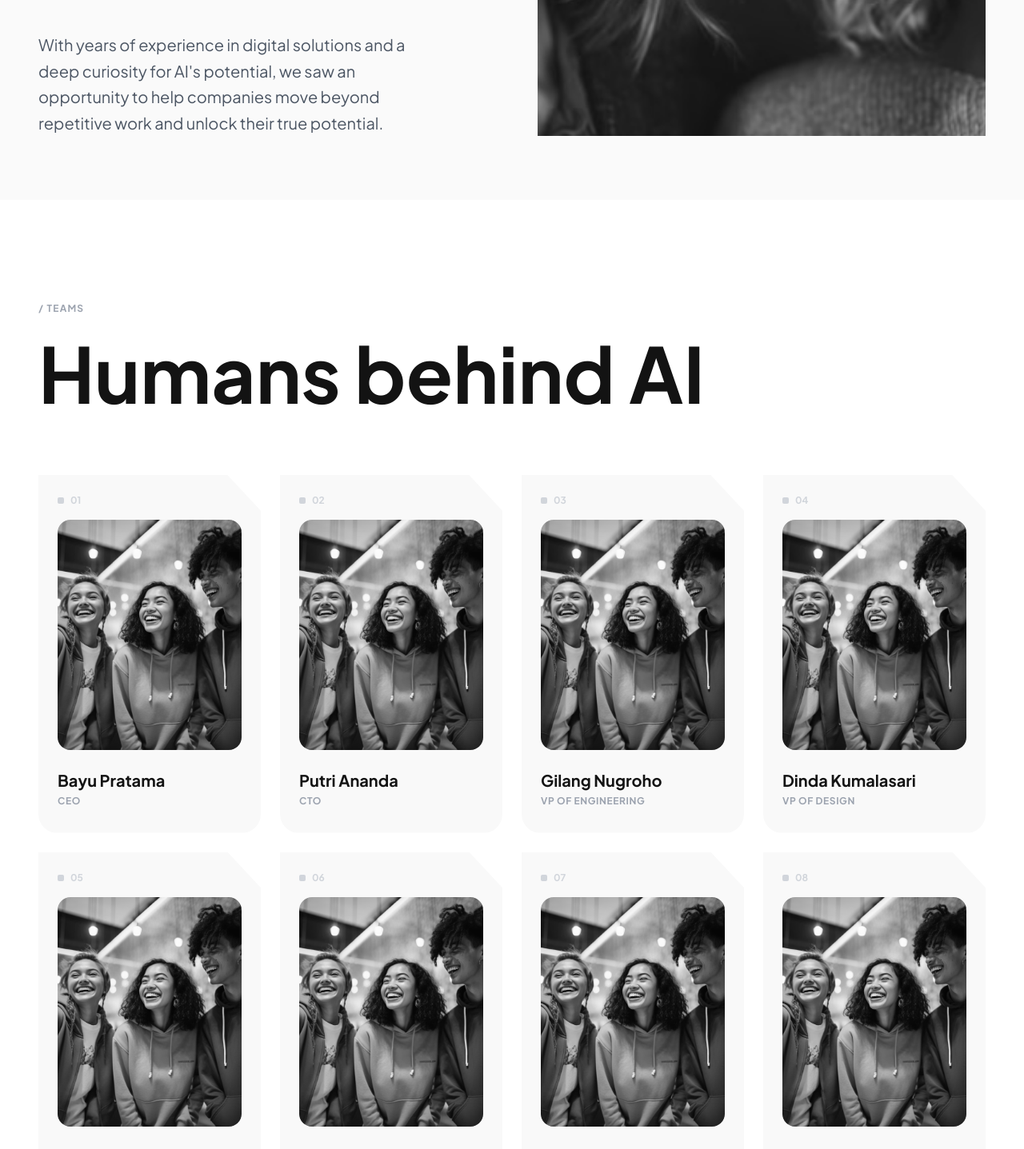
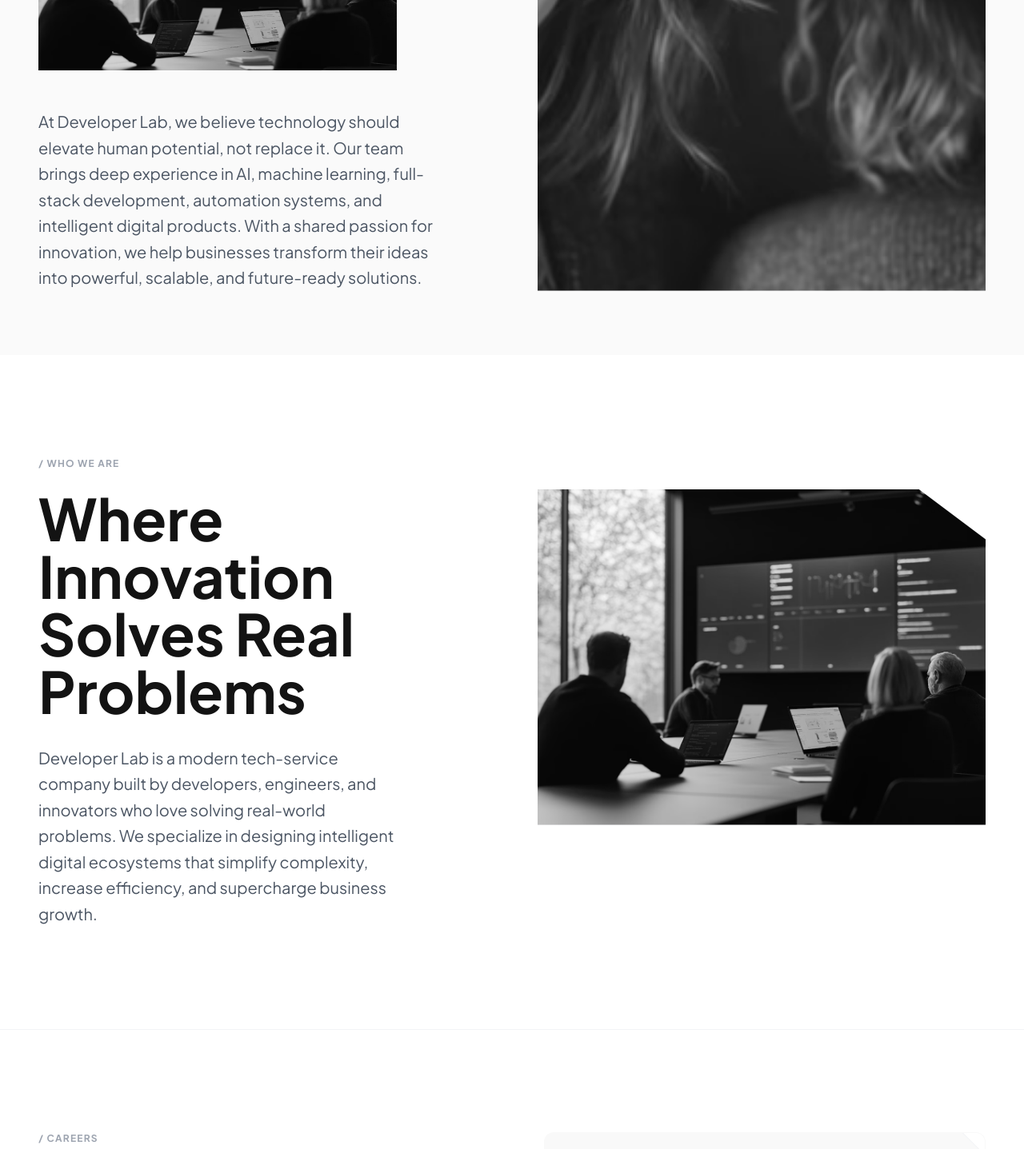
Before and after one commit to shadow-army1122/Developer_Lab, a React (Vite) app: page /about in a window 1280 px wide. Shown: the part 820-2257 px from the top of the page at 80% size. Built offline with nearby package versions, Linux system fonts and the light colour scheme.

Commit message:
your message

```diff
--- a/src/Pages/About.jsx
+++ b/src/Pages/About.jsx
@@ -17,16 +17,7 @@ import team8 from '../assets/img/team/8.jpg';
 import heroImage from '../assets/img/about/hero.jpg';
 import storyImage from '../assets/img/about/story.jpg';
 
-const team = [
-  { name: "Bayu Pratama", role: "CEO", img: team1 },
-  { name: "Putri Ananda", role: "CTO", img: team2 },
-  { name: "Gilang Nugroho", role: "VP OF ENGINEERING", img: team3 },
-  { name: "Dinda Kumalasari", role: "VP OF DESIGN", img: team4 },
-  { name: "Kartika Sari", role: "SENIOR DESIGNER", img: team5 },
-  { name: "Ardhito Prayogo", role: "SENIOR ENGINEER", img: team6 },
-  { name: "Paramitha", role: "SOCIAL MEDIA SPECIALIST", img: team7 },
-  { name: "Samsul Eka", role: "PARTNERSHIPS MANAGER", img: team8 },
-];
+
 
 const About = () => {
   return (
@@ -52,7 +43,7 @@ const About = () => {
               <div>
                 <ScrollReveal mode="fade-up">
                   <h1 className="text-6xl md:text-8xl font-black text-[#131313] leading-[0.9] mb-8 tracking-tight">
-                    The humans<br />behind Sadewa
+                    The Humans<br />behind Developer Lab
                   </h1>
                 </ScrollReveal>
               </div>
@@ -72,8 +63,9 @@ const About = () => {
 
               <ScrollReveal mode="fade-up" delay={0.2}>
                 <p className="text-xl text-gray-600 max-w-lg leading-relaxed">
-                  With years of experience in digital solutions and a deep curiosity for AI's potential,
-                  we saw an opportunity to help companies move beyond repetitive work and unlock their true potential.
+                 At   Developer Lab, we believe technology should elevate human potential, not replace it.
+                 Our team brings deep experience in AI, machine learning, full-stack development, automation systems, and intelligent digital products.
+                 With a shared passion for innovation, we help businesses transform their ideas into powerful, scalable, and future-ready solutions.
                 </p>
               </ScrollReveal>
             </div>
@@ -97,48 +89,51 @@ const About = () => {
           </div>
         </div>
       </section>
-
-      {/* TEAM GRID (Humans behind AI) */}
+      {/* WHO WE ARE SECTION */}
 <section className="py-32 bg-white">
   <div className="container mx-auto px-6 md:px-12">
-          <div className="mb-20">
+
+    <ScrollReveal mode="slide-right">
+      <span className="text-gray-400 font-bold tracking-widest uppercase text-xs block mb-6">
+        / WHO WE ARE
+      </span>
+    </ScrollReveal>
+
+    <div className="grid lg:grid-cols-2 gap-16 items-center">
+
+      {/* LEFT — TEXT AREA */}
       <ScrollReveal mode="fade-up">
-                <span className="text-gray-400 font-bold tracking-widest uppercase text-xs block mb-6">
-                  / TEAMS
-                </span>
-                <h2 className="text-6xl md:text-8xl font-black text-[#131313]">
-                  Humans behind AI
+        <div>
+          <h2 className="text-6xl md:text-7xl font-black text-[#131313] leading-[0.9] mb-8">
+            Where Innovation <br />Solves Real Problems
           </h2>
+
+          <p className="text-xl text-gray-600 max-w-md leading-relaxed">
+           Developer Lab is a modern tech-service company built by developers, engineers, and innovators who love solving real-world problems.
+           We specialize in designing intelligent digital ecosystems that simplify complexity, increase efficiency, and supercharge business growth.
+          </p>
+        </div>
       </ScrollReveal>
-          </div>
 
-          <div className="grid grid-cols-1 sm:grid-cols-2 md:grid-cols-4 gap-6">
-            {team.map((member, i) => (
-              <ScrollReveal key={i} mode="fade-up" delay={i * 0.1} className="group">
+      {/* RIGHT — IMAGE WITH CUT CORNER */}
+      <PixelRezReveal className="w-full h-full">
         <div
-                  className="relative bg-[#F9F9F9] p-6 pb-8 hover:shadow-lg transition-all duration-300 overflow-hidden"
-                  style={{ clipPath: "polygon(0 0, 85% 0, 100% 10%, 100% 100%, 0 100%)", borderRadius: "0 1.5rem 1.5rem 1.5rem" }}
+          className="relative w-full aspect-[4/3] overflow-hidden bg-gray-200"
+          style={{ clipPath: "polygon(0 0, 85% 0, 100% 15%, 100% 100%, 0 100%)" }}
         >
-                  <span className="absolute top-6 left-6 text-xs font-bold text-gray-300 flex items-center gap-2">
-                     <div className="w-2 h-2 bg-gray-300 rounded-sm" /> 0{i + 1}
-                  </span>
-
-                  <div className="mt-8 mb-6 overflow-hidden rounded-2xl aspect-[4/5]">
           <img
-                      src={member.img}
-                      alt={member.name}
-                      className="w-full h-full object-cover grayscale group-hover:grayscale-0 transition-all duration-500 scale-100 group-hover:scale-105"
+            src={storyImage}
+            alt="Who We Are"
+            className="w-full h-full object-cover grayscale hover:grayscale-0 transition-all duration-700"
           />
         </div>
+      </PixelRezReveal>
 
-                  <h3 className="text-xl font-bold text-[#131313] mb-1">{member.name}</h3>
-                  <p className="text-xs font-bold text-gray-400 uppercase tracking-wider">{member.role}</p>
-                </div>
-              </ScrollReveal>
-            ))}
     </div>
   </div>
 </section>
+
+
 
       {/* CAREERS (Join our team) */}
       <section className="py-32 bg-white border-t border-gray-100">
@@ -170,12 +165,12 @@ const About = () => {
             {/* Right List */}
             <div className="grid grid-cols-1 gap-4">
               {[
-                { title: "Project Manager", location: "ON-SITE (GERMANY)", salary: "$250k - $350k" },
-                { title: "Content Marketing Specialist", location: "REMOTE (CANADA)", salary: "$150k - $250k" },
-                { title: "Human Resources", location: "ON-SITE (SINGAPORE)", salary: "$120k - $180k" },
-                { title: "Software Engineer", location: "REMOTE", salary: "$200k - $300k" },
-                { title: "Head of Design", location: "ON-SITE (INDONESIA)", salary: "$250k - $350k" },
-                { title: "AI Automation Specialist", location: "REMOTE", salary: "$250k - $350k" },
+                { title: "Project Manager" },
+                { title: "Content Marketing Specialist" },
+                { title: "Human Resources" },
+                { title: "Software Engineer" },
+                { title: "Head of Design" },
+                { title: "AI Automation Specialist"},
               ].map((job, i) => (
                 <ScrollReveal key={i} mode="slide-right" delay={i * 0.1}>
                   <div className="bg-[#F9F9F9] rounded-xl p-8 hover:bg-white hover:shadow-md transition-all cursor-pointer group border border-transparent hover:border-gray-200 relative overflow-hidden">
@@ -185,9 +180,7 @@ const About = () => {
                     <div className="flex justify-between items-center relative z-10">
                       <div>
                         <h3 className="text-2xl font-bold text-[#131313] mb-2 group-hover:text-[#98fe00] transition-colors">{job.title}</h3>
-                        <p className="text-gray-500 text-xs font-bold tracking-wider uppercase">
-                          {job.location} <span className="text-gray-300 mx-2">/</span> CONTRACT <span className="text-gray-300 mx-2">/</span> {job.salary}
-                        </p>
+
                       </div>
                       <div className="w-12 h-12 bg-gray-200 rounded-lg flex items-center justify-center group-hover:bg-[#131313] group-hover:text-white transition-colors">
                          <ArrowUpRight size={24} />
--- a/src/components/Comparison.jsx
+++ b/src/components/Comparison.jsx
@@ -59,8 +59,8 @@ const Comparison = () => {
                 <div className="absolute top-[-20%] right-[-20%] w-[500px] h-[500px] bg-[#D5312F] rounded-full blur-[120px] pointer-events-none opacity-10" />
 
                 <div className="flex items-center gap-5 mb-12 relative z-10">
-                   <div className="w-14 h-14 bg-[#D5312F] rounded-2xl flex items-center justify-center text-[#131313] font-bold text-2xl shadow-lg shadow-[#D5312F]/20">S</div>
-                   <h3 className="text-4xl font-bold tracking-tight">Sadewa</h3>
+                   <div className="w-14 h-14 bg-[#D5312F] rounded-2xl flex items-center justify-center text-[#131313] font-bold text-2xl shadow-lg shadow-[#D5312F]/20">DL</div>
+                   <h3 className="text-4xl font-bold tracking-tight">Developer Lab</h3>
                 </div>
 
                 {/* Staggered List */}
@@ -72,13 +72,13 @@ const Comparison = () => {
                   className="space-y-8 relative z-10 flex-1"
                 >
                   {[
-                    "Tailored custom AI agents and automation",
-                    "Covers strategy, build, and optimization",
-                    "Machine learning insights",
-                    "Solutions that grow with your business",
-                    "Continuous improvements and support",
-                    "Global tech expertise",
-                    "Works alongside your team like an extension"
+                    "Tailored tech product development & automation",
+                    "Covers strategy, build, launch & long-term optimization",
+                    "Future-ready AI features, insights & scalable architecture",
+                    "Work on real-world projects with full guided training",
+                    "Clear the entire course required for the project topic",
+                    "Daily attendance handover to institutions with reporting"
+
                   ].map((item, i) => (
                     <motion.li key={i} variants={listItemVariants} className="flex items-start gap-5 group">
                       <div className="w-7 h-7 bg-[#D5312F] rounded-full flex items-center justify-center flex-shrink-0 mt-1 shadow-sm group-hover:scale-110 transition-transform">
@@ -118,13 +118,13 @@ const Comparison = () => {
                   className="space-y-8 text-[#666666] flex-1"
                >
                 {[
-                  "Limited or no AI expertise",
-                  "Only offers basic marketing or dev services",
-                  "Manual analysis, slower results",
-                  "Hard to scale without extra costs",
-                  "One-off projects with little follow-up",
-                  "Generic approaches, no cultural uniqueness",
-                  "Transactional, project-based relationships"
+                  "Limited or no AI or scalable tech expertise",
+                  "Only offer basic development with weak long-term growth",
+                  "Hard to scale, slow delivery, minimal innovation",
+                  "Only give dummy projects with no real-world value",
+                  "No proper teaching before assigning project work",
+                  "No attendance tracking or institutional updates"
+
                 ].map((item, i) => (
                   <motion.li key={i} variants={listItemVariants} className="flex items-start gap-5 opacity-60 hover:opacity-100 transition-opacity">
                     <div className="w-7 h-7 bg-gray-200 rounded-full flex items-center justify-center flex-shrink-0 mt-1">
--- a/src/components/Testimonials.jsx
+++ b/src/components/Testimonials.jsx
@@ -109,7 +109,7 @@ const Testimonials = () => {
           {/* INTRO ANIMATION */}
           <ScrollReveal mode="slide-right" className="mb-12 border-t border-gray-200 pt-8 inline-block w-full">
              <span className="text-gray-400 font-bold tracking-widest uppercase text-xs block mb-8">
-               /TESTIMONIALS
+               /TESTIMONIALs
              </span>
 
              {/* IDLE ANIMATION: Quote Icon floats gently */}
```
Also changed, not shown: src/components/CaseStudies.jsx (+11 -11 lines), src/components/Footer.jsx (+4 -7 lines), src/components/Pricing.jsx (+15 -22 lines). Lines whose indentation alone changed are shown as unchanged.
